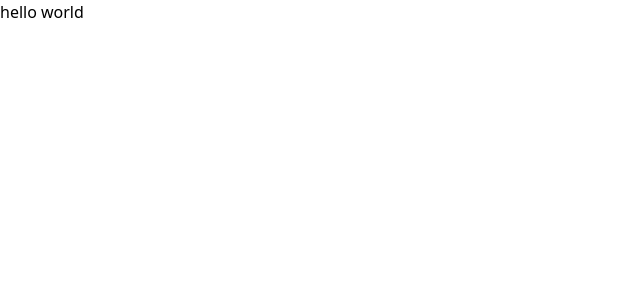
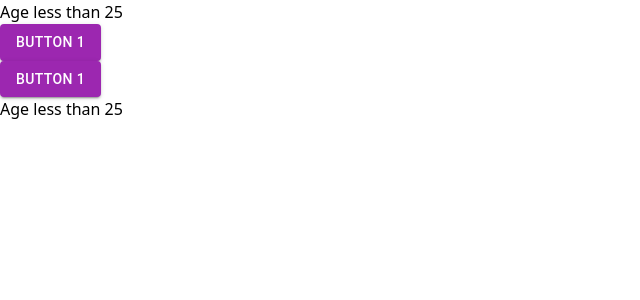
Before and after one commit to shohag1102/EdgeFrontend, a React (Vite) app: page / in a window 1280 px wide. Shown: the top 300 px of the page, without its empty margins (0-640 px from the left). Built offline with nearby package versions, Linux system fonts and the light colour scheme.

Commit message:
conditional rendering

```diff
--- a/src/App.jsx
+++ b/src/App.jsx
@@ -1,5 +1,33 @@
+import Component4 from "./components/Component4";
+
 function App() {
-  return <div>hello world</div>;
+  const studentDetails = [
+    {
+      id: 1,
+      name: "John Doe",
+      age: 20,
+    },
+    {
+      id: 2,
+      name: "John Cena",
+      age: 30,
+    },
+    {
+      id: 3,
+      name: "John Mena",
+      age: 40,
+    },
+    {
+      id: 4,
+      name: "John Dena",
+      age: 25,
+    },
+  ];
+  return (
+    <>
+      <Component4 studentDetails={studentDetails} />
+    </>
+  );
 }
 
 export default App;
--- /dev/null
+++ b/src/components/Component4.jsx
@@ -0,0 +1,15 @@
+import FirstComponent from "./FirstComponent";
+
+const Component4 = (props) => {
+  return (
+    <div>
+      {props.studentDetails.map((student) => (
+        <div key={student.id}>
+          {student.age > 25 ? <FirstComponent /> : <p>Age less than 25</p>}
+        </div>
+      ))}
+    </div>
+  );
+};
+
+export default Component4;
--- /dev/null
+++ b/src/components/FirstComponent.jsx
@@ -0,0 +1,13 @@
+import Button from '@mui/material/Button'
+
+const FirstComponent = () => {
+  return (
+    <div>
+      <Button variant="contained" color="secondary">
+        Button 1
+      </Button>
+    </div>
+  )
+}
+
+export default FirstComponent
```
